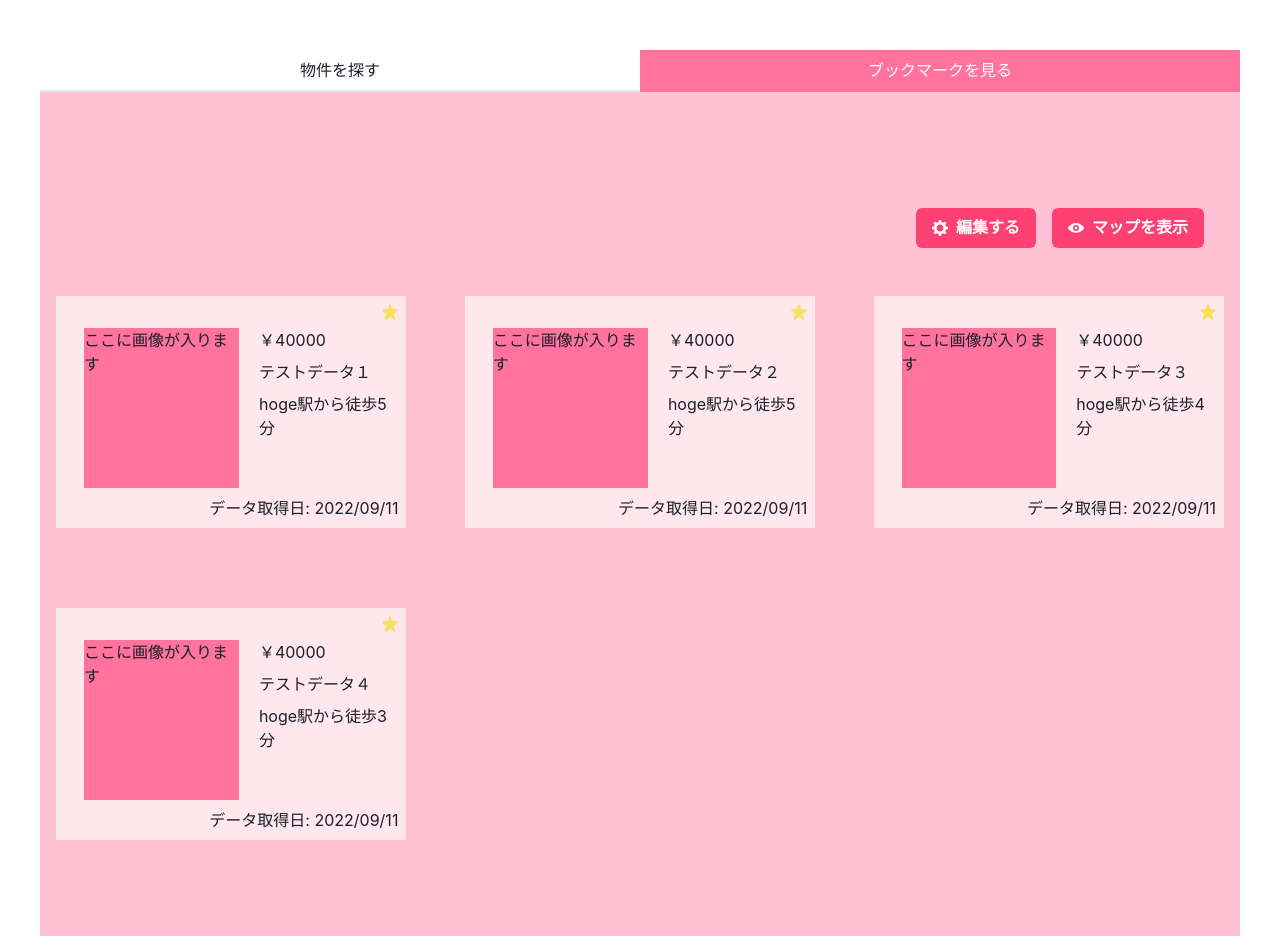
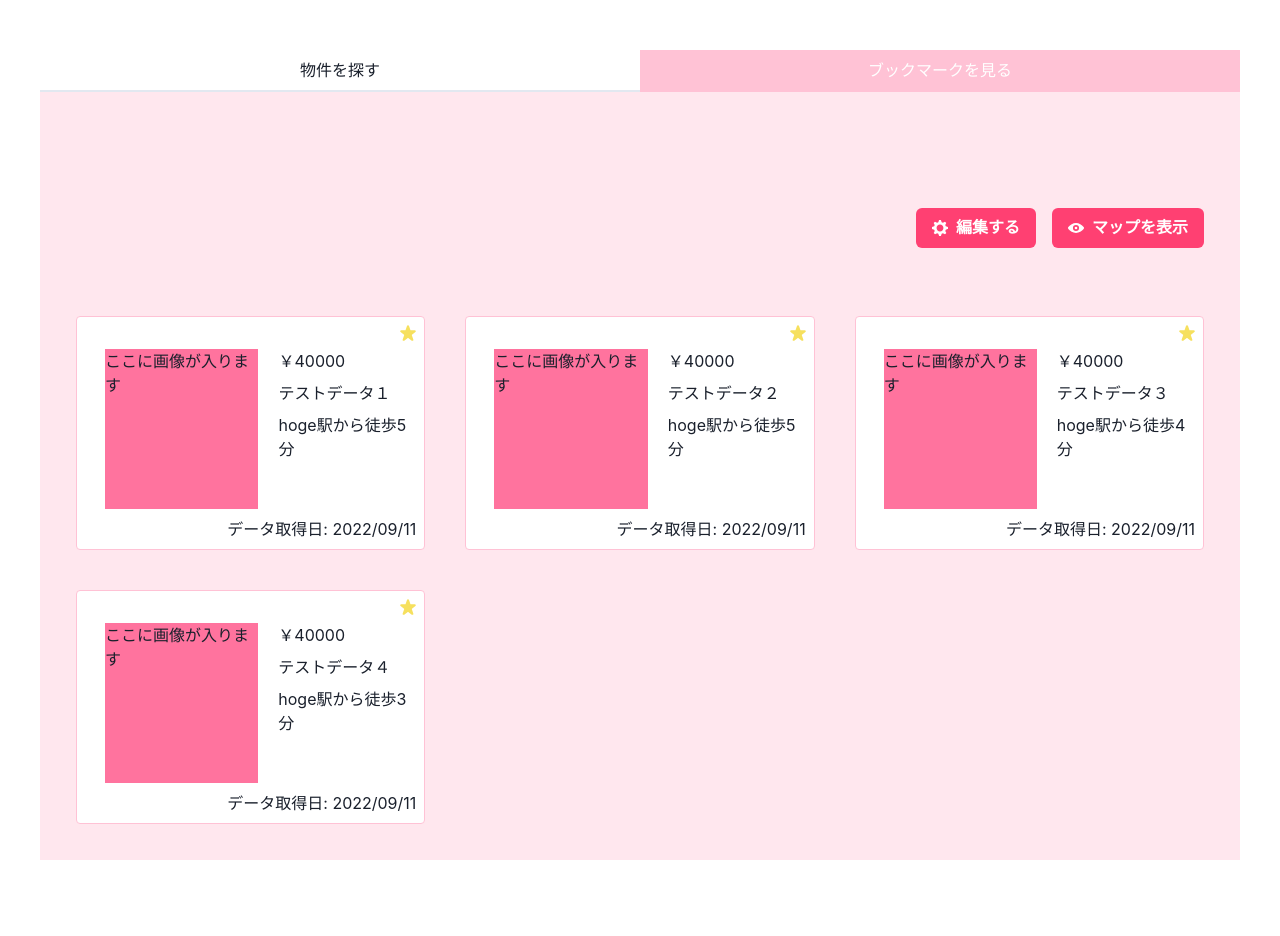
Before and after one commit to project-hikkoshiori/hikkoshiori, a Next.js app in the folder front/app/: page /properties in a window 1280 px wide. Both pictures are taken after a click on the tab "ブックマークを見る". After the commit the page ends 860 px from the top, so only its background shows below. Built offline with nearby package versions, Linux system fonts and the light colour scheme.

Commit message:
fix-layout

```diff
--- a/front/app/pages/properties/index.tsx
+++ b/front/app/pages/properties/index.tsx
@@ -6,12 +6,12 @@ const Index: NextPage = () => {
   return (
     <Tabs isFitted mt="50" ml="10" mr="10">
       <TabList>
-        <Tab _selected={{ color: "white", bg: "brand.300" }}>物件を探す</Tab>
-        <Tab _selected={{ color: "white", bg: "brand.300" }}>
+        <Tab _selected={{ color: "white", bg: "brand.100" }}>物件を探す</Tab>
+        <Tab _selected={{ color: "white", bg: "brand.100" }}>
           ブックマークを見る
         </Tab>
       </TabList>
-      <TabPanels backgroundColor="brand.100">
+      <TabPanels backgroundColor="brand.50">
         <TabPanel>ここにマップとかいろいろ入ります</TabPanel>
         <TabPanel>
           <BookmarkSection />
--- a/front/app/src/components/BookmarkSection.tsx
+++ b/front/app/src/components/BookmarkSection.tsx
@@ -1,5 +1,12 @@
 import { SettingsIcon, ViewIcon } from "@chakra-ui/icons";
-import { Button, ButtonGroup, Flex, Spacer, Stack } from "@chakra-ui/react";
+import {
+  Button,
+  ButtonGroup,
+  Flex,
+  SimpleGrid,
+  Spacer,
+  Stack,
+} from "@chakra-ui/react";
 import { Property } from "../utils/types";
 import { BookmarkWindow } from "./BookmarkWindow";
 
@@ -52,11 +59,11 @@ export const BookmarkSection = () => {
           </Button>
         </ButtonGroup>
       </Flex>
-      <Flex flexWrap="wrap" gap="5%">
+      <SimpleGrid columns={3} spacing={10} p="5">
         {properties.map((p: Property) => (
           <BookmarkWindow key={p.id} property={p} />
         ))}
-      </Flex>
+      </SimpleGrid>
     </Stack>
   );
 };
--- a/front/app/src/components/BookmarkWindow.tsx
+++ b/front/app/src/components/BookmarkWindow.tsx
@@ -8,13 +8,19 @@ type Props = {
 
 export const BookmarkWindow = ({ property }: Props) => {
   return (
-    <Stack backgroundColor="brand.50" w="30%" mb="20" p="2">
+    <Stack
+      backgroundColor="white"
+      p="2"
+      border="1px"
+      borderColor="brand.100"
+      borderRadius="4px"
+    >
       <Flex>
         <Spacer />
         <StarIcon color="yellow.300" />
       </Flex>
       <Flex>
-        <Box backgroundColor="brand.300" w="40" h="40" ml="5" mr="5">
+        <Box backgroundColor="brand.300" boxSize="40" ml="5" mr="5">
           ここに画像が入ります
         </Box>
         <VStack align="left">
@@ -23,10 +29,9 @@ export const BookmarkWindow = ({ property }: Props) => {
           <Text>{property.fromStation}</Text>
         </VStack>
       </Flex>
-      <Flex>
-        <Spacer />
-        <Text>データ取得日: {property.updatedAt}</Text>
-      </Flex>
+      <Box>
+        <Text align="end">データ取得日: {property.updatedAt}</Text>
+      </Box>
     </Stack>
   );
 };
```
